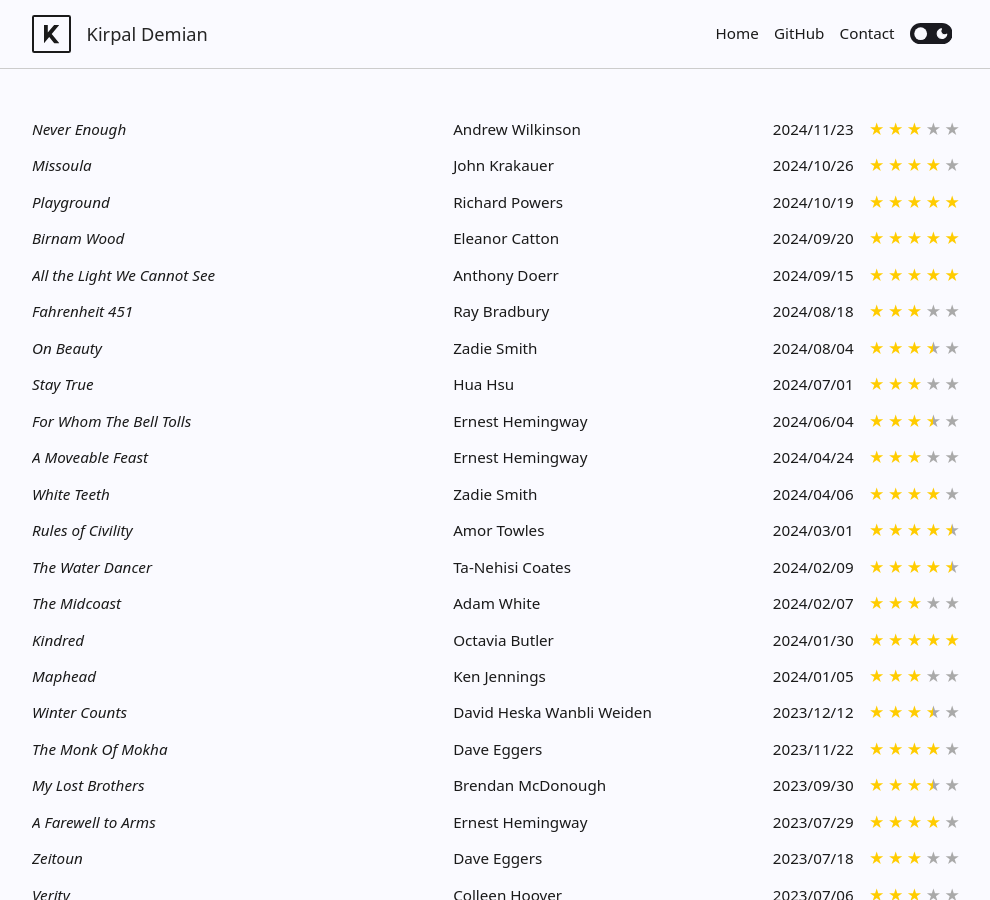
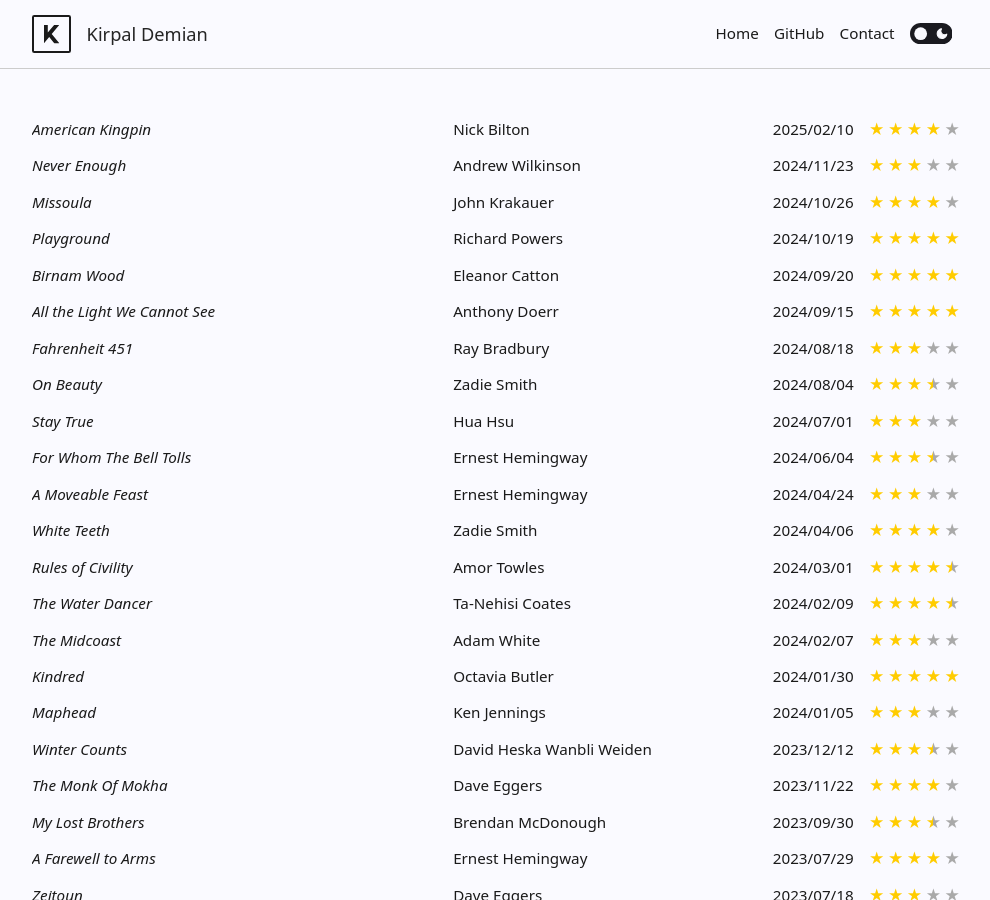
Before and after one commit to Kirpal/kirpal, a Jekyll site: the page built from reading.html, in a window 1280 px wide and 900 px high. Shown: the whole window, without its empty margins (144-1134 px from the left). Built offline with Jekyll 4.4.1, drawn with Linux system fonts in a browser that asks for light colours.

Commit message:
update reading

```diff
--- a/_data/reading.yml
+++ b/_data/reading.yml
@@ -1,3 +1,11 @@
+- title: American Kingpin
+  author: Nick Bilton
+  isbn: 9781591848141
+  status: read
+  date_started: 2025/02/03
+  date_finished: 2025/02/10
+  rating: 4
+
 - title: 'Never Enough: From Barista to Billionaire'
   author: Andrew Wilkinson
   isbn: 9781637744765
--- a/index.html
+++ b/index.html
@@ -20,7 +20,7 @@
       <b>Right now:</b>
       <ul class="no-dots">
       <li class="emoji-list-item" style="--list-emoji: '🌆 ';">I live in Boston, MA</li>
-      <li class="emoji-list-item" style="--list-emoji: '🦄 ';">I'm working for <a href="https://verygood.ventures" style="color: var(--now-vgv-color);" target="_blank" rel="noopener">Very Good Ventures</a></li>
+      <!-- <li class="emoji-list-item" style="--list-emoji: '🦄 ';">I'm working for <a href="https://verygood.ventures" style="color: var(--now-vgv-color);" target="_blank" rel="noopener">Very Good Ventures</a></li> -->
       <li class="emoji-list-item" style="--list-emoji: '🎧 ';"><span id="now-playing" class="loading-dots">I'm listening to</span></li>
       {% assign reading_books = site.data.reading | where: "status", "currently-reading" | sort: "date-started" %}
       {% if reading_books.size > 0 %}
```
Also changed, not shown: other parts of index.html (+1 -1 lines).
